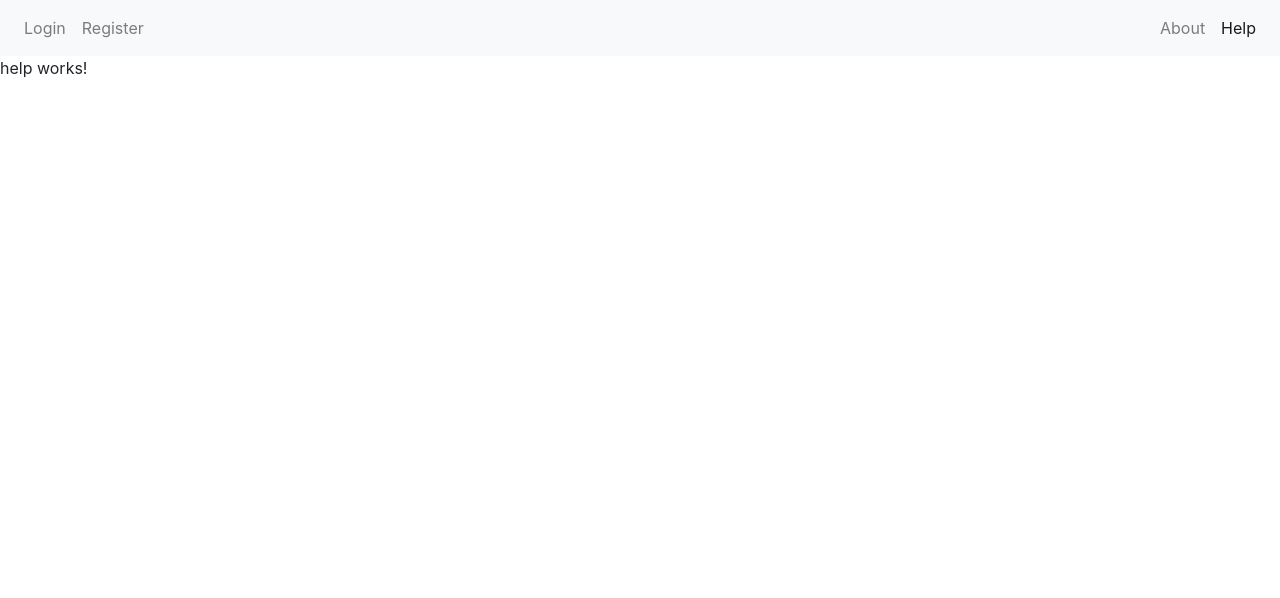
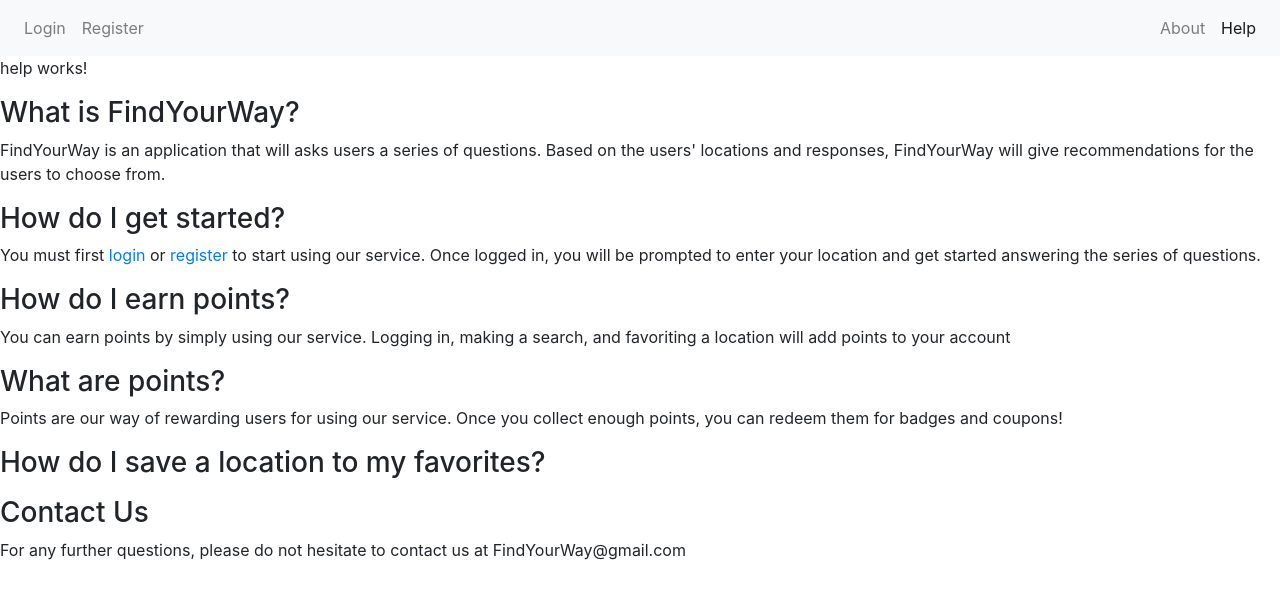
Before and after one commit to alexpich/FindYourWay-FE, an Angular app: page /help in a window 1280 px wide. Shown: the top 598 px of the page. Built offline with nearby package versions, Linux system fonts and the light colour scheme.

Commit message:
adding FAQ to help page

```diff
--- a/src/app/components/help/help.component.html
+++ b/src/app/components/help/help.component.html
@@ -1,3 +1,39 @@
 <p>
   help works!
 </p>
+
+<div>
+  <h3>What is FindYourWay?</h3>
+  <p>FindYourWay is an application that will asks users a series of questions. Based on the users' locations and responses,
+    FindYourWay will give recommendations for the users to choose from.</p>
+</div>
+
+<div>
+  <h3>How do I get started?</h3>
+  <p>You must first
+    <a routerLink='/login'>login</a> or
+    <a routerLink='/register'>register</a>
+    to start using our service. Once logged in, you will be prompted to enter your location and get started answering the series
+    of questions.
+  </p>
+</div>
+
+<div>
+  <h3>How do I earn points?</h3>
+  <p>You can earn points by simply using our service. Logging in, making a search, and favoriting a location will add points to your account</p>
+</div>
+
+<div>
+  <h3>What are points?</h3>
+  <p>Points are our way of rewarding users for using our service. Once you collect enough points, you can redeem them for badges and coupons!</p>
+</div>
+
+<div>
+  <h3>How do I save a location to my favorites?</h3>
+  <p></p>
+</div>
+
+<div>
+  <h3>Contact Us</h3>
+  <p>For any further questions, please do not hesitate to contact us at FindYourWay@gmail.com</p>
+</div>
```
